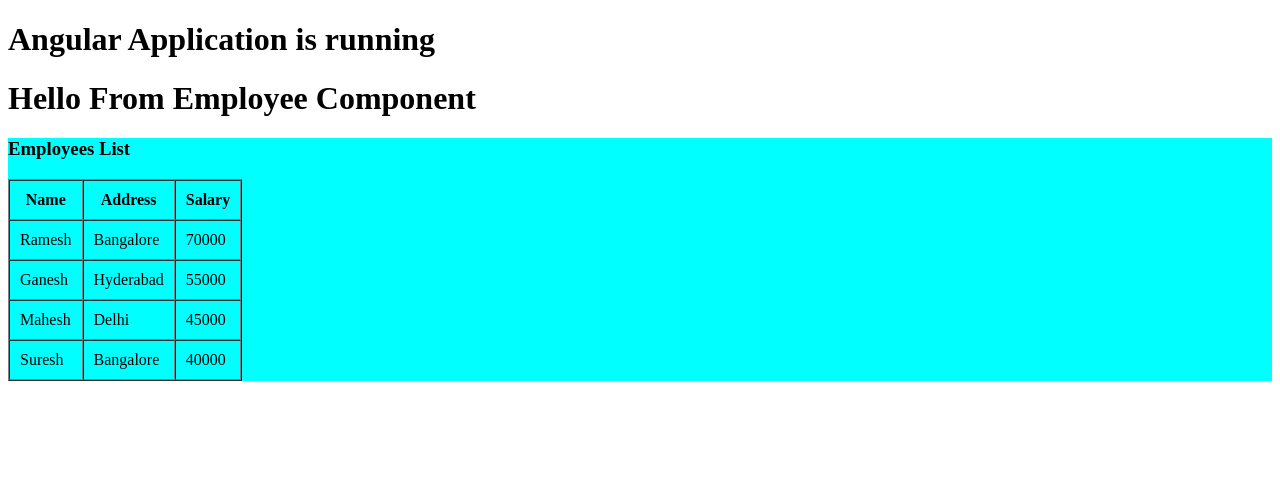
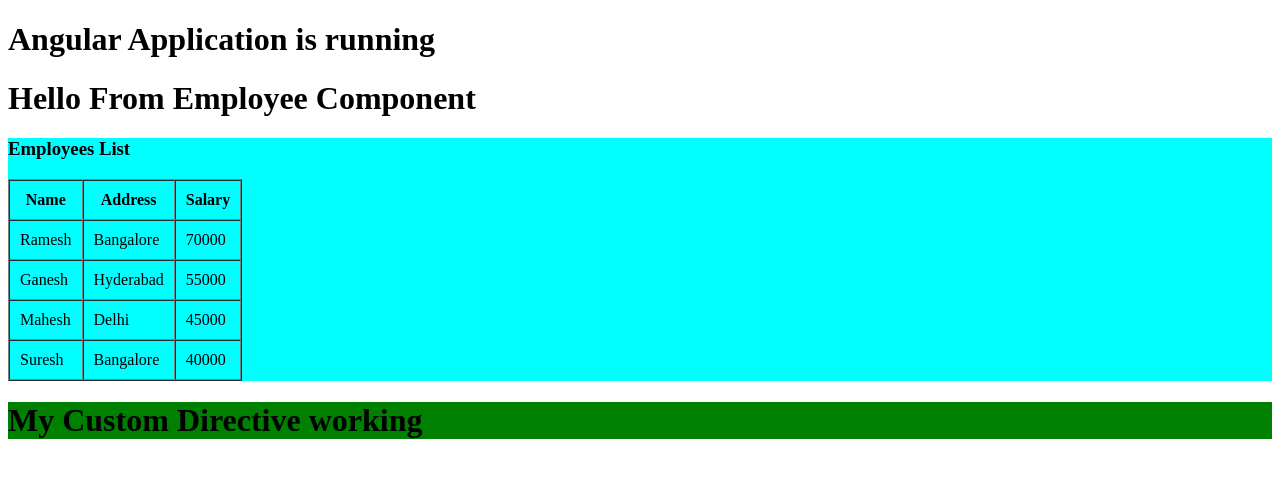
Before and after one commit to parmendra05/angular-basics, an Angular app: page / in a window 1280 px wide. Shown: the top 478 px of the page. Built offline with nearby package versions, Linux system fonts and the light colour scheme.

Commit message:
changed Host Properties using custom directive

```diff
--- a/src/app/components/employee/employee.component.html
+++ b/src/app/components/employee/employee.component.html
@@ -14,3 +14,5 @@
 </tr>
 </table>
 </div>
+
+<h1 appMyLineHilighter> My Custom Directive working </h1>
--- a/src/app/components/employee/employee.component.ts
+++ b/src/app/components/employee/employee.component.ts
@@ -1,9 +1,10 @@
 import { CommonModule } from '@angular/common';
 import { Component } from '@angular/core';
+import { MyLineHilighterDirective } from '../../directives/my-line-hilighter.directive';
 
 @Component({
   selector: 'app-employee',
-  imports: [CommonModule],
+  imports: [CommonModule,MyLineHilighterDirective],
   templateUrl: './employee.component.html',
   styleUrl: './employee.component.css'
 })
--- a/src/app/directives/my-line-hilighter.directive.ts
+++ b/src/app/directives/my-line-hilighter.directive.ts
@@ -1,4 +1,4 @@
-import { Directive } from '@angular/core';
+import { Directive, HostBinding } from '@angular/core';
 
 @Directive({
   selector: '[appMyLineHilighter]'
@@ -7,4 +7,7 @@
 
   constructor() { }
 
+  @HostBinding("style.backgroundColor")  // HostBindinng will change the properties of Host (HTML Tags)
+  bgcolor = "green" // attribute name will be anything
+
 }
```
